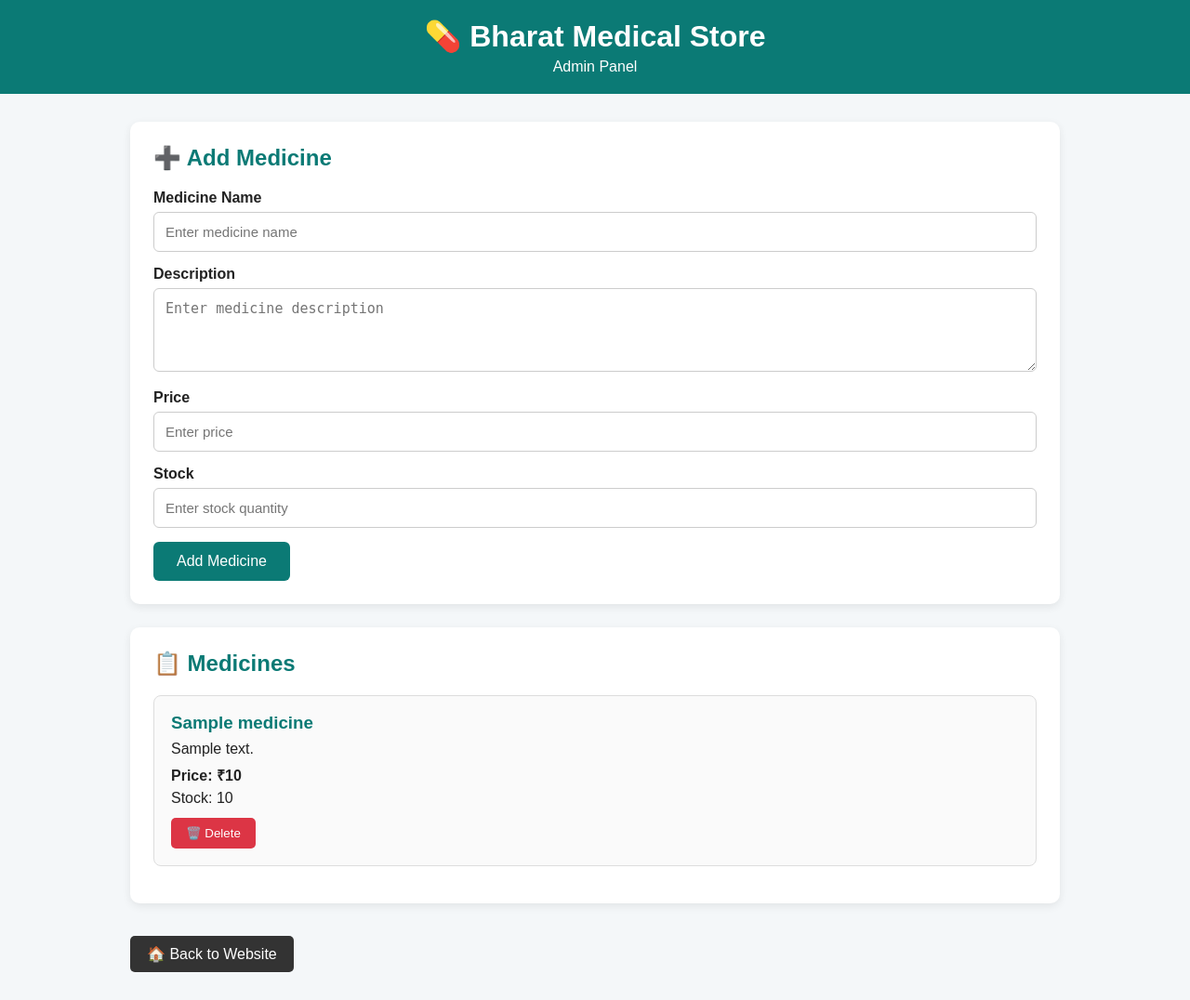
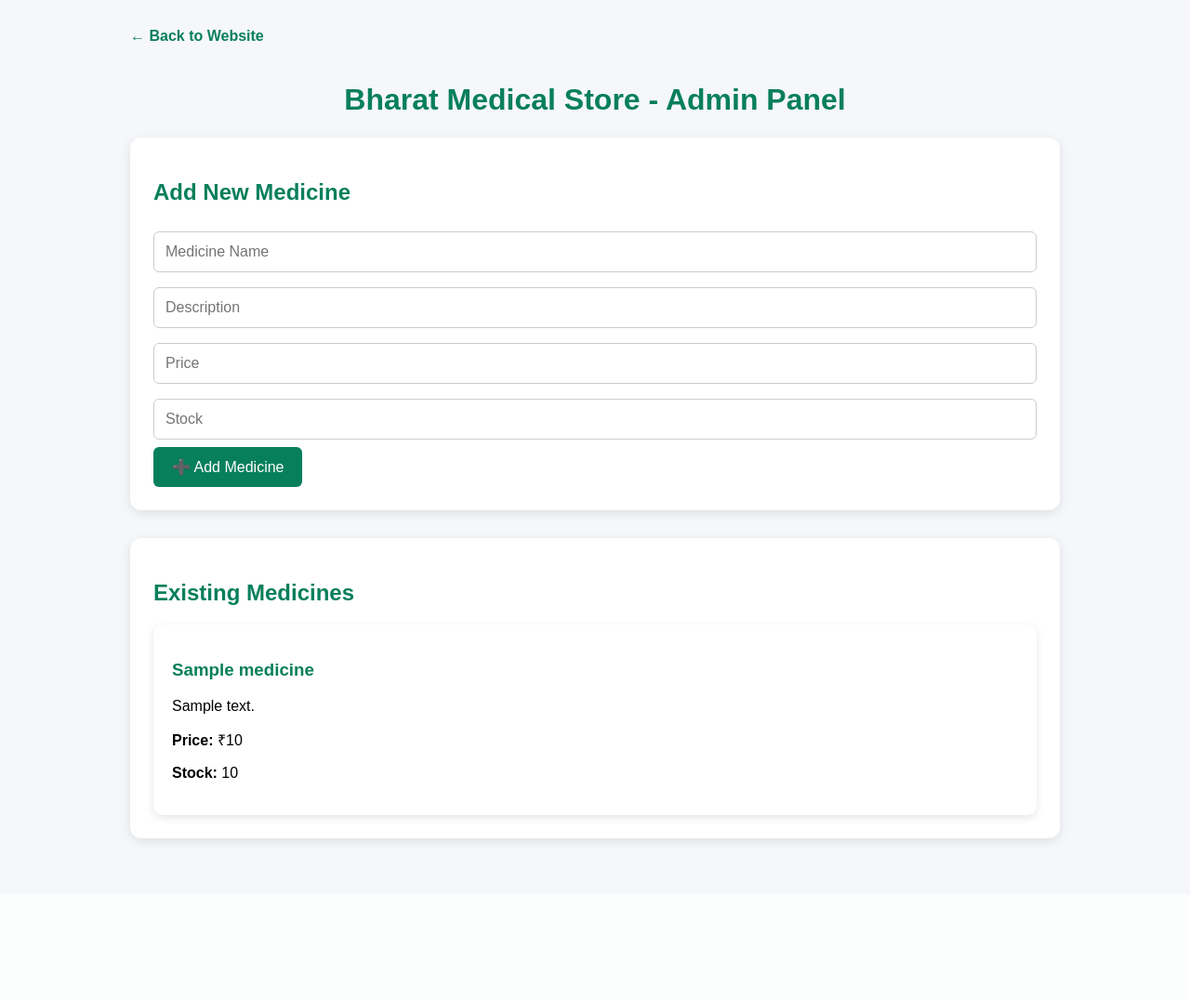
Before and after one commit to 7002694576/Bharat-Medical-Store, a Flask app: template templates/admin.html in a window 1280 px wide. Shown: the whole page at 93% size. After the commit the page ends 909 px from the top, so only its background shows below. Run offline with Flask 3, Linux system fonts and the light colour scheme; the template is opened without the code that fills it: most values are stand-ins (such as "Sample title", 1, 10 or a date in 2020).

Commit message:
admin.html

```diff
--- a/templates/admin.html
+++ b/templates/admin.html
@@ -5,256 +5,93 @@
 
     <meta charset="UTF-8">
 
-    <meta
-        name="viewport"
-        content="width=device-width, initial-scale=1.0"
-    >
+    <meta name="viewport"
+          content="width=device-width, initial-scale=1.0">
 
-    <title>
-        Bharat Medical Store - Admin
-    </title>
-
+    <title>Admin - Bharat Medical Store</title>
 
     <style>
 
         * {
             box-sizing: border-box;
-            margin: 0;
-            padding: 0;
         }
 
-
         body {
-
             font-family: Arial, sans-serif;
-
-            background: #f4f7f9;
-
-            color: #222;
-
+            background: #f5f7fa;
+            margin: 0;
+            padding: 30px;
         }
 
-
-        header {
-
-            background: #0b7a75;
-
-            color: white;
-
-            padding: 20px;
-
-            text-align: center;
-
+        .container {
+            max-width: 1000px;
+            margin: auto;
         }
 
-
-        header h1 {
-
-            margin-bottom: 5px;
-
+        h1 {
+            text-align: center;
+            color: #087f5b;
         }
 
-
-        .container {
-
-            width: 90%;
-
-            max-width: 1000px;
-
-            margin: 30px auto;
-
+        .form-box {
+            background: white;
+            padding: 25px;
+            border-radius: 12px;
+            box-shadow: 0 3px 12px rgba(0,0,0,0.1);
+            margin-bottom: 30px;
         }
 
-
-        .box {
-
-            background: white;
-
-            padding: 25px;
-
-            margin-bottom: 25px;
-
-            border-radius: 10px;
-
-            box-shadow:
-                0 3px 10px
-                rgba(0,0,0,0.08);
-
+        .form-box h2 {
+            color: #087f5b;
         }
 
-
-        .box h2 {
-
-            margin-bottom: 20px;
-
-            color: #0b7a75;
-
+        input {
+            width: 100%;
+            padding: 12px;
+            margin: 8px 0;
+            border: 1px solid #ccc;
+            border-radius: 6px;
+            font-size: 16px;
         }
 
-
-        .form-group {
-
-            margin-bottom: 15px;
-
+        button {
+            background: #087f5b;
+            color: white;
+            border: none;
+            padding: 12px 20px;
+            border-radius: 6px;
+            cursor: pointer;
+            font-size: 16px;
         }
 
-
-        .form-group label {
-
-            display: block;
-
-            margin-bottom: 6px;
-
-            font-weight: bold;
-
+        button:hover {
+            background: #065f46;
         }
 
-
-        .form-group input,
-        .form-group textarea {
-
-            width: 100%;
-
-            padding: 12px;
-
-            border: 1px solid #ccc;
-
-            border-radius: 6px;
-
-            font-size: 15px;
-
+        .medicine-list {
+            display: grid;
+            grid-template-columns:
+                repeat(auto-fit, minmax(220px, 1fr));
+            gap: 20px;
         }
 
-
-        .form-group textarea {
-
-            height: 90px;
-
-            resize: vertical;
-
+        .medicine-card {
+            background: white;
+            padding: 20px;
+            border-radius: 10px;
+            box-shadow: 0 3px 10px rgba(0,0,0,0.1);
         }
 
-
-        .add-btn {
-
-            background: #0b7a75;
-
-            color: white;
-
-            border: none;
-
-            padding: 12px 25px;
-
-            border-radius: 6px;
-
-            cursor: pointer;
-
-            font-size: 16px;
-
+        .medicine-card h3 {
+            color: #087f5b;
         }
 
-
-        .add-btn:hover {
-
-            background: #095f5b;
-
-        }
-
-
-        .medicine-card {
-
-            border: 1px solid #ddd;
-
-            padding: 18px;
-
-            margin-bottom: 15px;
-
-            border-radius: 8px;
-
-            background: #fafafa;
-
-        }
-
-
-        .medicine-card h3 {
-
-            color: #0b7a75;
-
-            margin-bottom: 8px;
-
-        }
-
-
-        .medicine-card p {
-
-            margin-bottom: 8px;
-
-        }
-
-
-        .price {
-
+        .back {
+            display: inline-block;
+            margin-bottom: 20px;
+            text-decoration: none;
+            color: #087f5b;
             font-weight: bold;
-
-            margin-bottom: 5px;
-
-        }
-
-
-        .stock {
-
-            margin-bottom: 12px;
-
-        }
-
-
-        .delete-btn {
-
-            background: #dc3545;
-
-            color: white;
-
-            border: none;
-
-            padding: 9px 16px;
-
-            border-radius: 5px;
-
-            cursor: pointer;
-
-        }
-
-
-        .delete-btn:hover {
-
-            background: #b02a37;
-
-        }
-
-
-        .home-btn {
-
-            display: inline-block;
-
-            margin-top: 10px;
-
-            background: #333;
-
-            color: white;
-
-            padding: 10px 18px;
-
-            text-decoration: none;
-
-            border-radius: 5px;
-
-        }
-
-
-        .home-btn:hover {
-
-            background: #111;
-
         }
 
     </style>
@@ -264,202 +101,115 @@
 
 <body>
 
+<div class="container">
 
-<header>
+    <a href="/" class="back">
+        ← Back to Website
+    </a>
+
 
     <h1>
-        💊 Bharat Medical Store
+        Bharat Medical Store - Admin Panel
     </h1>
-
-    <p>
-        Admin Panel
-    </p>
-
-</header>
-
-
-
-<div class="container">
 
 
     <!-- ADD MEDICINE -->
 
-    <div class="box">
+    <div class="form-box">
 
         <h2>
-            ➕ Add Medicine
+            Add New Medicine
         </h2>
-
 
         <form
             action="/add-medicine"
             method="POST"
         >
 
-
-            <div class="form-group">
-
-                <label>
-                    Medicine Name
-                </label>
+            <input
+                type="text"
+                name="name"
+                placeholder="Medicine Name"
+                required
+            >
 
             <input
                 type="text"
-                    name="name"
-                    placeholder="Enter medicine name"
+                name="description"
+                placeholder="Description"
                 required
             >
-
-            </div>
-
-
-            <div class="form-group">
-
-                <label>
-                    Description
-                </label>
-
-                <textarea
-                    name="description"
-                    placeholder="Enter medicine description"
-                    required
-                ></textarea>
-
-            </div>
-
-
-            <div class="form-group">
-
-                <label>
-                    Price
-                </label>
 
             <input
                 type="number"
                 name="price"
-                    placeholder="Enter price"
+                placeholder="Price"
                 step="0.01"
                 required
             >
 
-            </div>
-
-
-            <div class="form-group">
-
-                <label>
-                    Stock
-                </label>
-
             <input
                 type="number"
                 name="stock"
-                    placeholder="Enter stock quantity"
+                placeholder="Stock"
                 required
             >
 
-            </div>
-
-
-            <button
-                type="submit"
-                class="add-btn"
-            >
-                Add Medicine
+            <button type="submit">
+                ➕ Add Medicine
             </button>
-
 
         </form>
 
     </div>
 
 
+    <!-- EXISTING MEDICINES -->
 
-    <!-- MEDICINE LIST -->
-
-    <div class="box">
+    <div class="form-box">
 
         <h2>
-            📋 Medicines
+            Existing Medicines
         </h2>
 
 
-        {% if medicines %}
-
+        <div class="medicine-list">
 
             {% for medicine in medicines %}
 
-
             <div class="medicine-card">
-
 
                 <h3>
                     {{ medicine.name }}
                 </h3>
 
-
                 <p>
                     {{ medicine.description }}
                 </p>
 
+                <p>
+                    <strong>
+                        Price:
+                    </strong>
+                    ₹{{ medicine.price }}
+                </p>
 
-                    <div class="price">
-                        Price: ₹{{ medicine.price }}
-                    </div>
-
-
-                    <div class="stock">
-                        Stock: {{ medicine.stock }}
-                    </div>
-
-
-                    <form
-                        action="/delete-medicine/{{ medicine._id }}"
-                        method="POST"
-                        onsubmit="return confirm('Are you sure you want to delete this medicine?');"
-                    >
-
-                        <button
-                            type="submit"
-                            class="delete-btn"
-                        >
-                            🗑️ Delete
-                        </button>
-
-                    </form>
-
+                <p>
+                    <strong>
+                        Stock:
+                    </strong>
+                    {{ medicine.stock }}
+                </p>
 
             </div>
 
-
             {% endfor %}
-
-
-        {% else %}
-
-
-            <p>
-                No medicines added yet.
-            </p>
-
-
-        {% endif %}
-
 
         </div>
 
-
-
-    <a
-        href="/"
-        class="home-btn"
-    >
-        🏠 Back to Website
-    </a>
-
+    </div>
 
 </div>
-
 
 </body>
 
```
Lines whose indentation alone changed are shown as unchanged.
